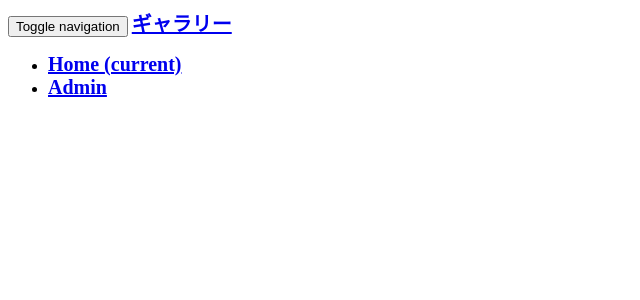
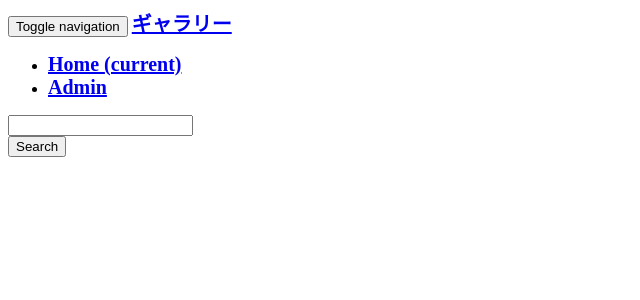
Before and after one commit to Machel54/Gallery, a Django app: template gallery/templates/navbar.html in a window 1280 px wide. Shown: the top 300 px of the page, without its empty margins (0-640 px from the left). Run offline with Django 3.2, Linux system fonts and the light colour scheme; the template is opened without the code that fills it, so the values that code supplies are empty; some libraries are stand-ins or nearby versions.

Commit message:
create search form

```diff
--- a/gallery/templates/navbar.html
+++ b/gallery/templates/navbar.html
@@ -27,9 +27,14 @@
         <li class="active"><a href="{% url 'welcome' %}"style="font-size: 20px; font-weight: bold;">Home <span class="sr-only">(current)</span></a></li>
         <li><a href="#"style="font-size: 20px; font-weight: bold;">Admin</a></li>
         </ul>
+        <form class="navbar-form navbar-right" role="search">
+            <div class="form-group">
+            <input type="text" class="form-control">
+            </div>
+            <button type="submit" class="btn btn-default">Search</button>
+            </form>
 
         </div>
-
         </div>
         </nav>
     </body>
```
Also changed, not shown: gallery/models.py (line endings or trailing spaces).
